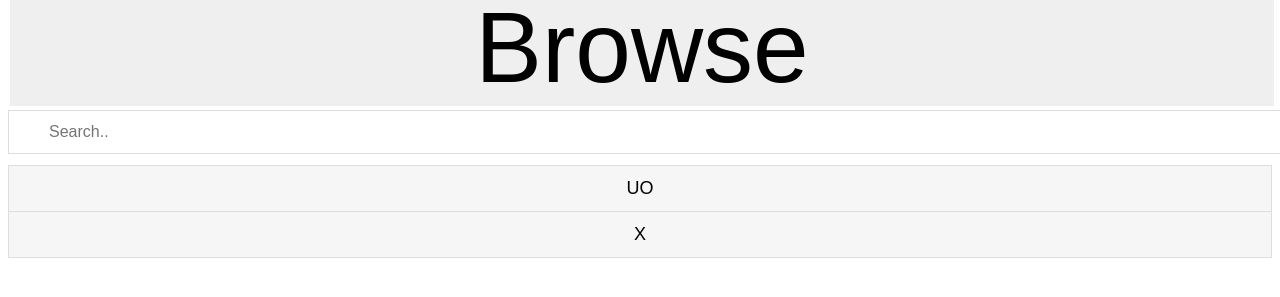
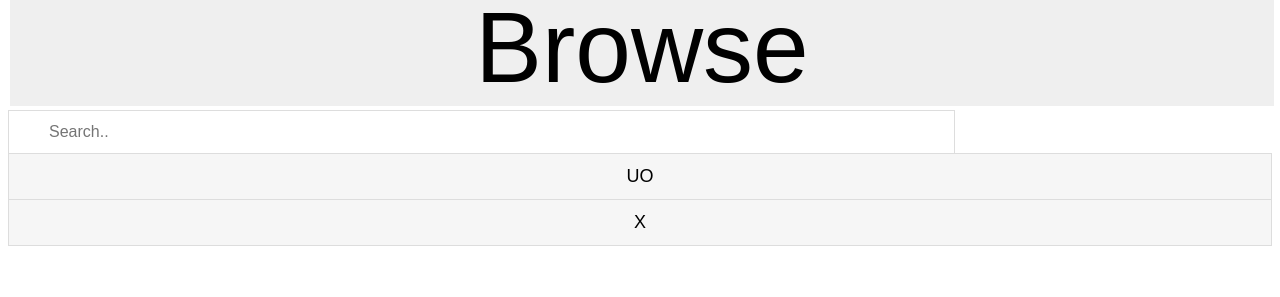
Before and after one commit to uncannyorange/uncannyorange.github.io, a Jekyll site: the page crimsonnew/indexdiv/library.html, which Jekyll copies as it is, in a window 1280 px wide. Shown: the part 129-426 px from the top of the page. Built offline with Jekyll 4.4.1, drawn with Linux system fonts in a browser that asks for light colours.

Commit message:
Updated Master

```diff
--- a/crimsonnew/indexdiv/library.html
+++ b/crimsonnew/indexdiv/library.html
@@ -4,11 +4,12 @@
 
 <style>
 #searchbar {
-  width: 100%; /* Full-width */
+  width: 70%; /* Full-width */
   font-size: 16px; /* Increase font-size */
   padding: 12px 20px 12px 40px; /* Add some padding */
   border: 1px solid #ddd; /* Add a grey border */
   margin-bottom: 12px; /* Add some space below the input */
+  margin: auto;
 }
 
 #list {
```
